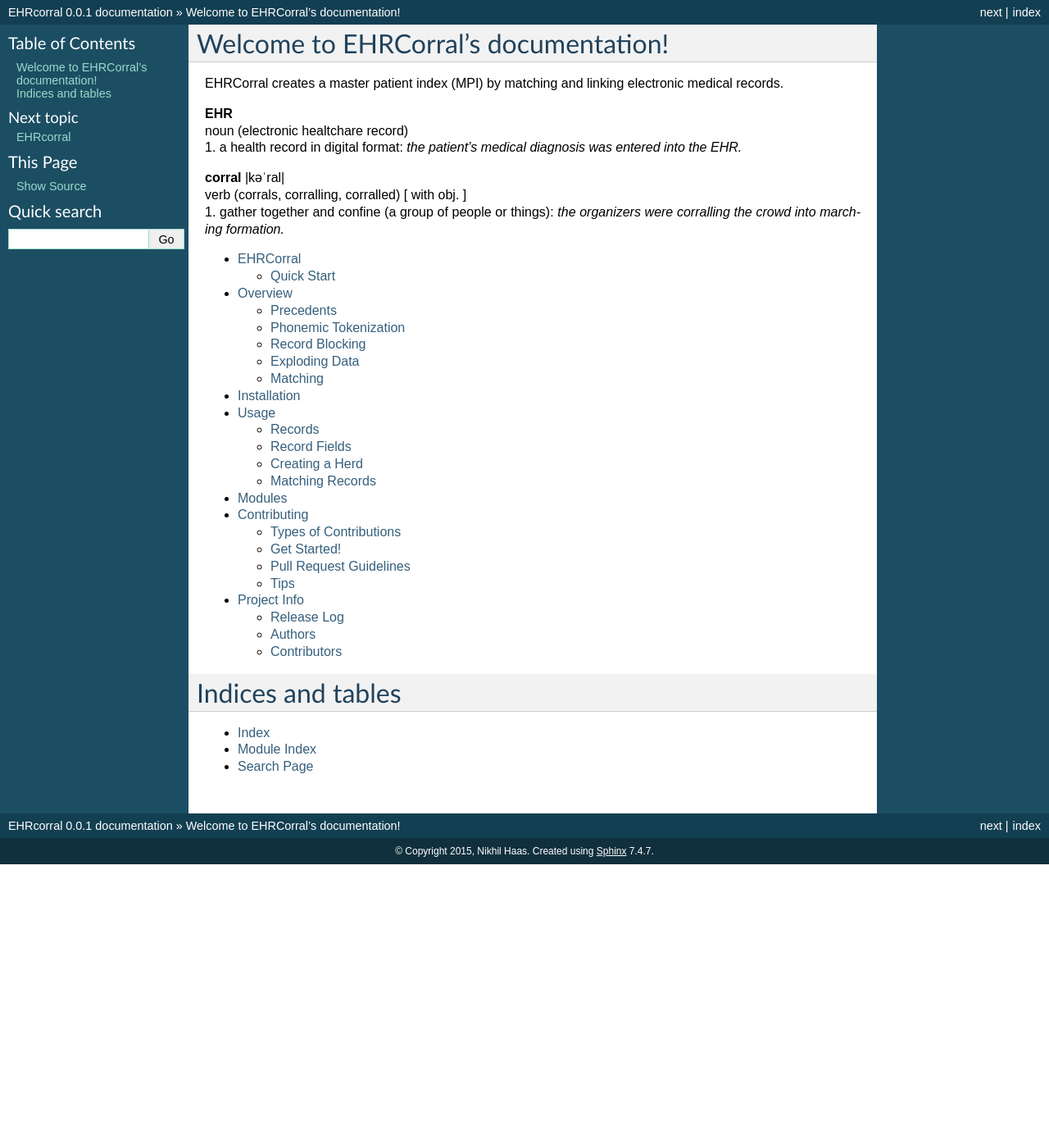
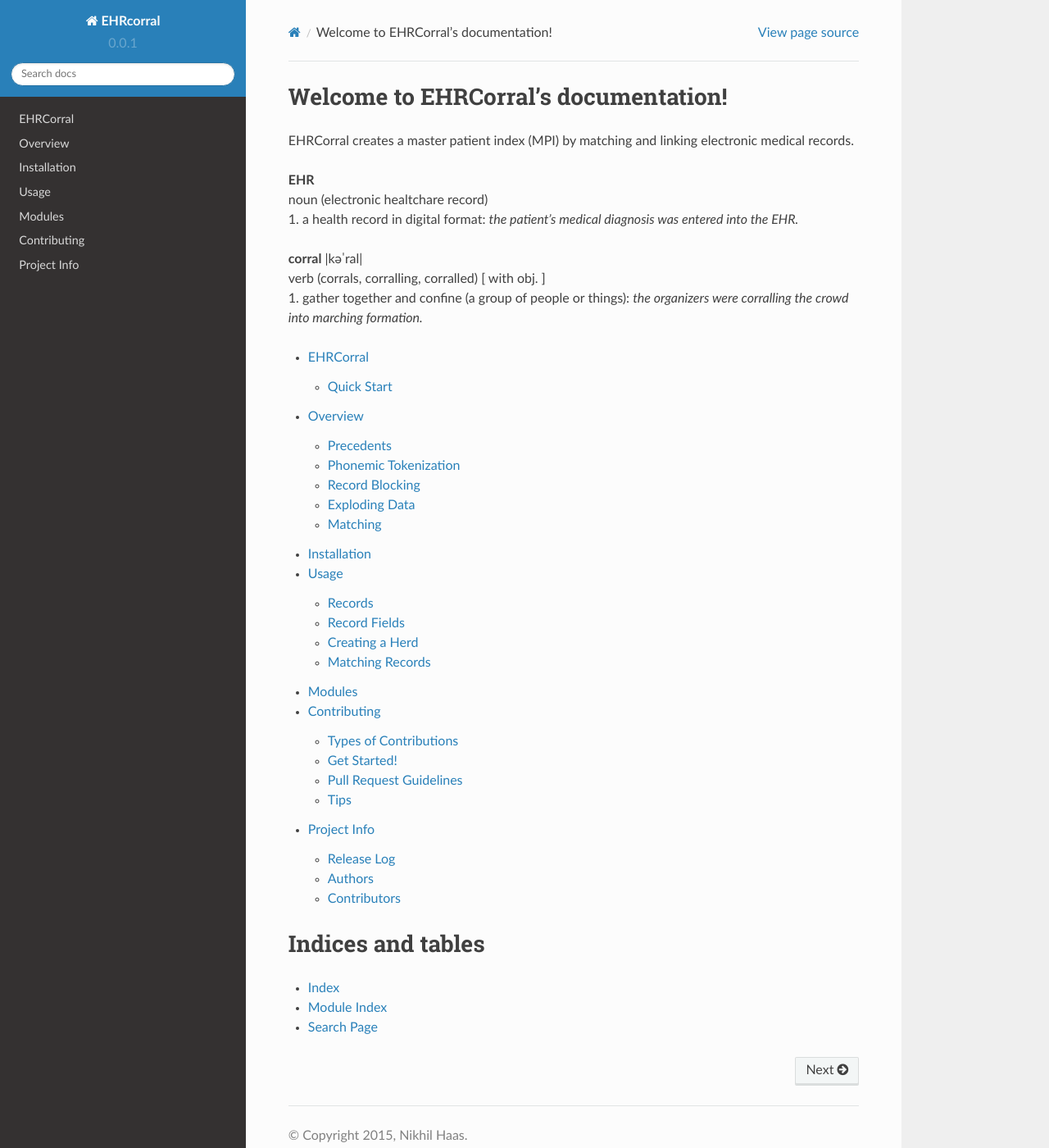
Before and after one commit to nsh87/ehrcorral, a Sphinx documentation site: the page built from docs/index.rst, in a window 1280 px wide and 1400 px high. Shown: the whole window at 82% size. Built offline with Sphinx 7.4.7 and the Read the Docs theme 2.0.0, drawn with Linux system fonts in a browser that asks for light colours; formulas are drawn with MathJax 3; some of the changed text lies outside the part shown.

Commit message:
Update Sphinx conf to ensure docs theme is same on Travis and RTD

```diff
--- a/docs/conf.py
+++ b/docs/conf.py
@@ -117,7 +117,12 @@
 
 # The theme to use for HTML and HTML Help pages.  See the documentation for
 # a list of builtin themes.
-html_theme = 'default'
+on_rtd = os.environ.get('READTHEDOCS', None) == 'True'
+# Can't use Read the Docs theme on Read the Docs...
+if not on_rtd:
+    import sphinx_rtd_theme
+    html_theme = 'sphinx_rtd_theme'
+    html_theme_path = [sphinx_rtd_theme.get_html_theme_path()]
 
 # Theme options are theme-specific and customize the look and feel of a
 # theme further.  For a list of options available for each theme, see the
```
